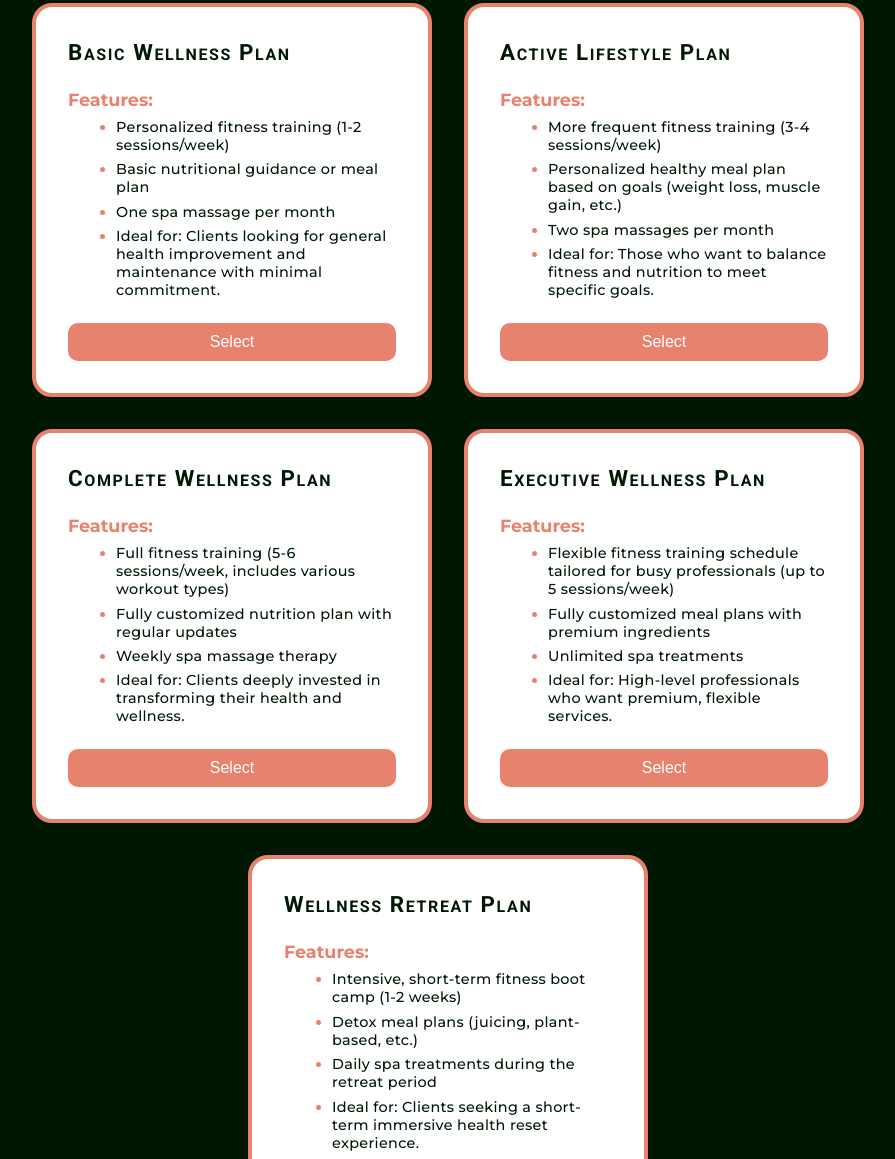
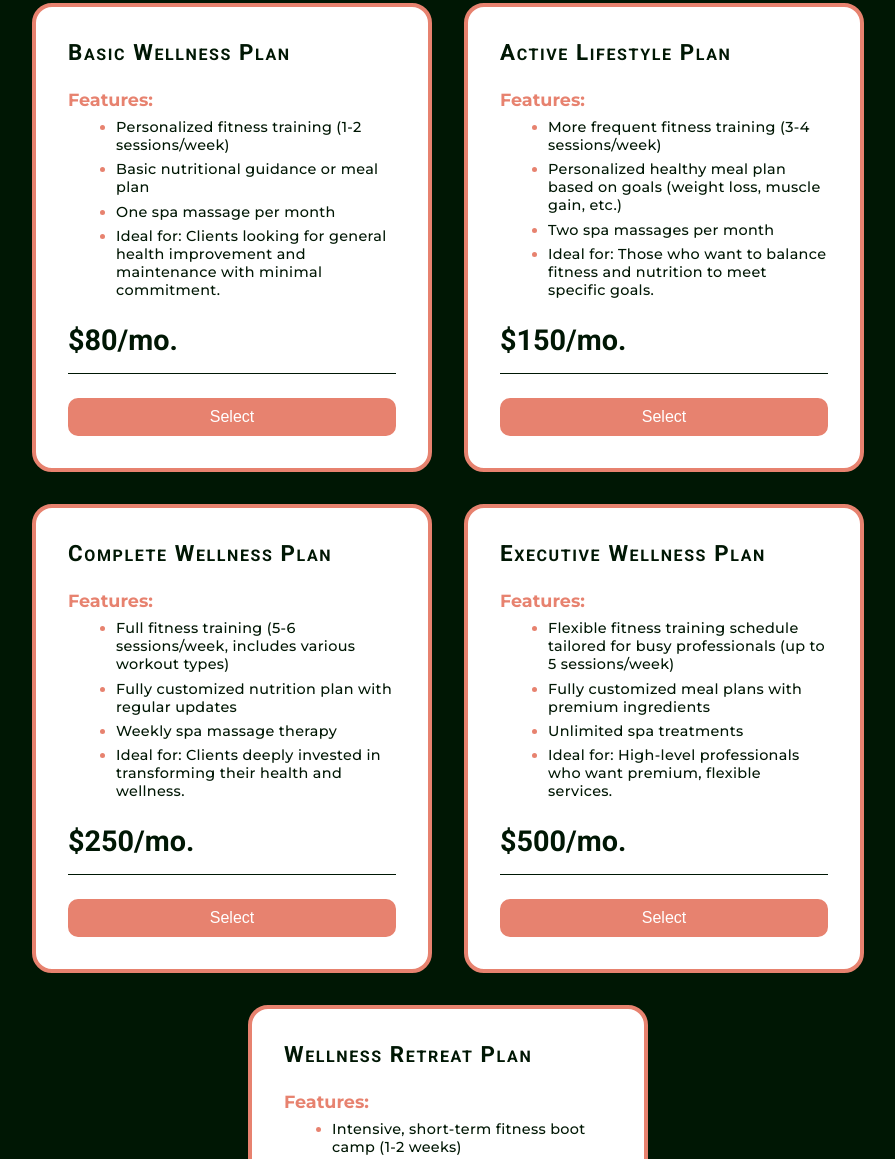
Before and after one commit to duckcloud-gp01/duckcloud-gp01.github.io, a plain HTML site: page index.html in a window 1280 px wide. Shown: the part 214-1373 px from the top of the page, without its empty margins (192-1087 px from the left). Drawn offline with Linux system fonts and the light colour scheme; a web font is replaced by a local one.

Commit message:
price tag included

```diff
--- a/Codes/style.css
+++ b/Codes/style.css
@@ -101,6 +101,9 @@ body {
   display: flex;
   flex-direction: column;
   gap: 0.4rem;
+  margin-bottom: 1.5rem;
+
+
 
 }
 
@@ -114,6 +117,14 @@ body {
 
 .booking-card .features li::marker {
   color: var(--secondary_color);
+}
+
+.booking-card .price {
+  font-size: 1.8rem;
+  font-weight: bold;
+  font-family: var(--secondary_font);
+  padding-bottom: 1rem;
+  border-bottom: 1px solid var(--deep_green_color);
 }
 
 .booking-card .btn {
--- a/index.html
+++ b/index.html
@@ -34,6 +34,8 @@
                   maintenance with minimal commitment.
                 </li>
               </ul>
+              <p class="price">$80/mo.</p>
+
             </div>
             <button class="btn">Select</button>
           </div>
@@ -50,6 +52,8 @@
                   Ideal for: Those who want to balance fitness and nutrition to meet specific goals.
                 </li>
               </ul>
+              <p class="price">$150/mo.</p>
+
             </div>
             <button class="btn">Select</button>
           </div>
@@ -67,6 +71,8 @@
                   Ideal for: Clients deeply invested in transforming their health and wellness.
                 </li>
               </ul>
+              <p class="price">$250/mo.</p>
+
             </div>
             <button class="btn">Select</button>
           </div>
@@ -85,6 +91,8 @@
                   Ideal for: High-level professionals who want premium, flexible services.
                 </li>
               </ul>
+              <p class="price">$500/mo.</p>
+
             </div>
             <button class="btn">Select</button>
           </div>
@@ -103,6 +111,7 @@
                   Ideal for: Clients seeking a short-term immersive health reset experience.
                 </li>
               </ul>
+              <p class="price">$1000/mo.</p>
             </div>
             <button class="btn">Select</button>
           </div>
```
